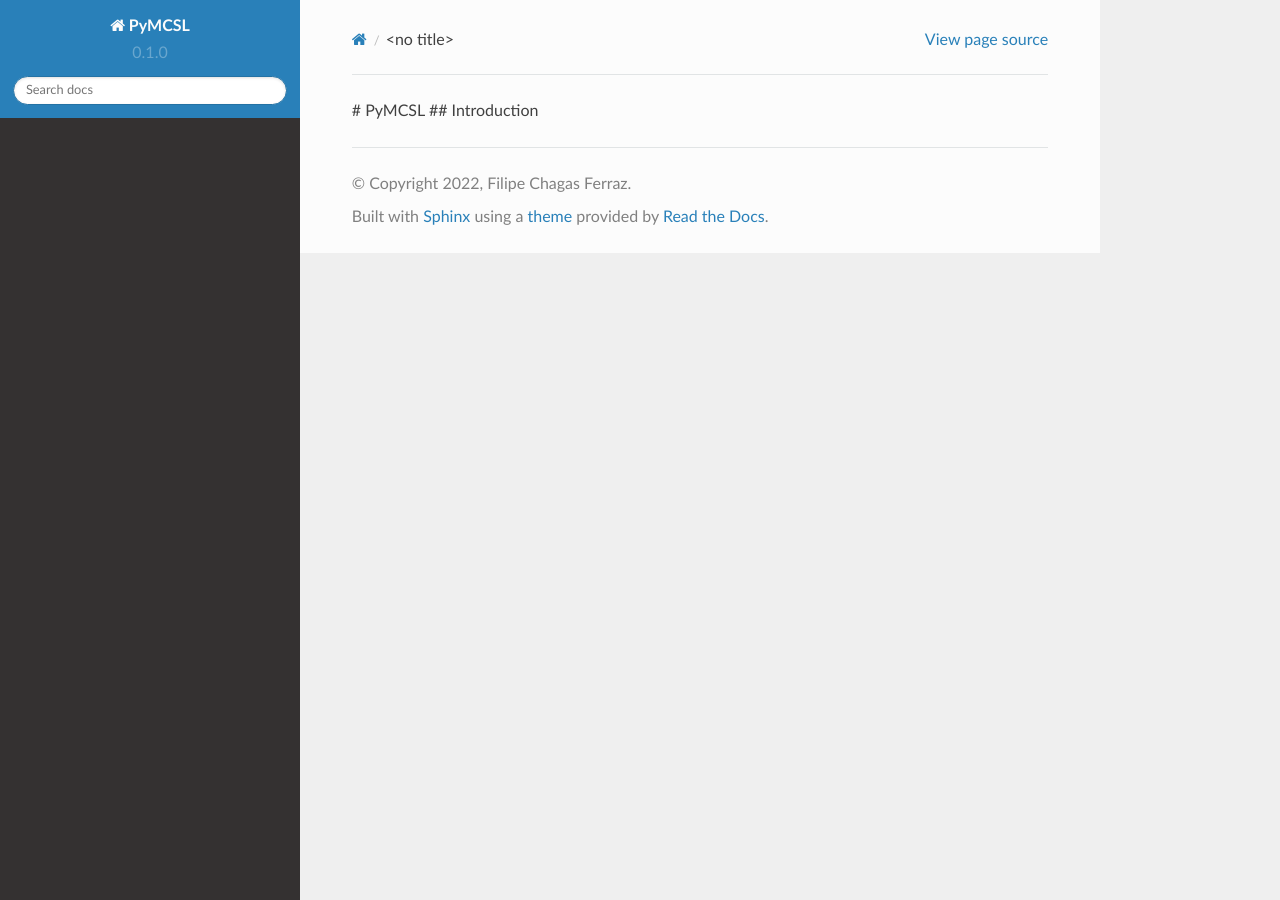
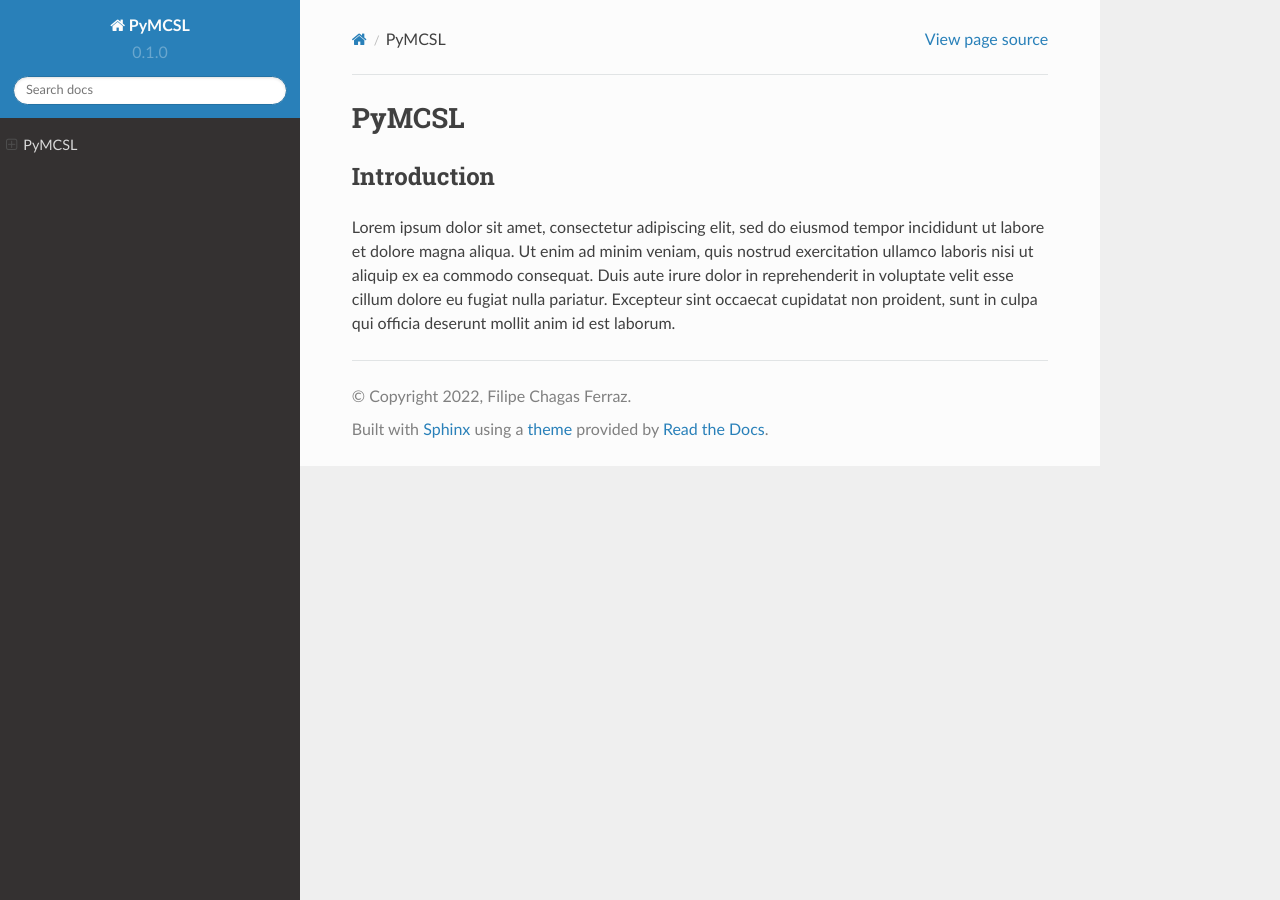
Before and after one commit to FilipeChagasDev/PyMCSL, a Sphinx documentation site: the page built from docs/source/index.rst, in a window 1280 px wide. Built offline with Sphinx 7.4.7 and the Read the Docs theme 2.0.0, drawn with Linux system fonts in a browser that asks for light colours.

Commit message:
Update index.rst

```diff
--- a/docs/source/index.rst
+++ b/docs/source/index.rst
@@ -1,2 +1,7 @@
-# PyMCSL
-## Introduction
+PyMCSL
+======
+
+Introduction
+------------
+
+Lorem ipsum dolor sit amet, consectetur adipiscing elit, sed do eiusmod tempor incididunt ut labore et dolore magna aliqua. Ut enim ad minim veniam, quis nostrud exercitation ullamco laboris nisi ut aliquip ex ea commodo consequat. Duis aute irure dolor in reprehenderit in voluptate velit esse cillum dolore eu fugiat nulla pariatur. Excepteur sint occaecat cupidatat non proident, sunt in culpa qui officia deserunt mollit anim id est laborum.
```
